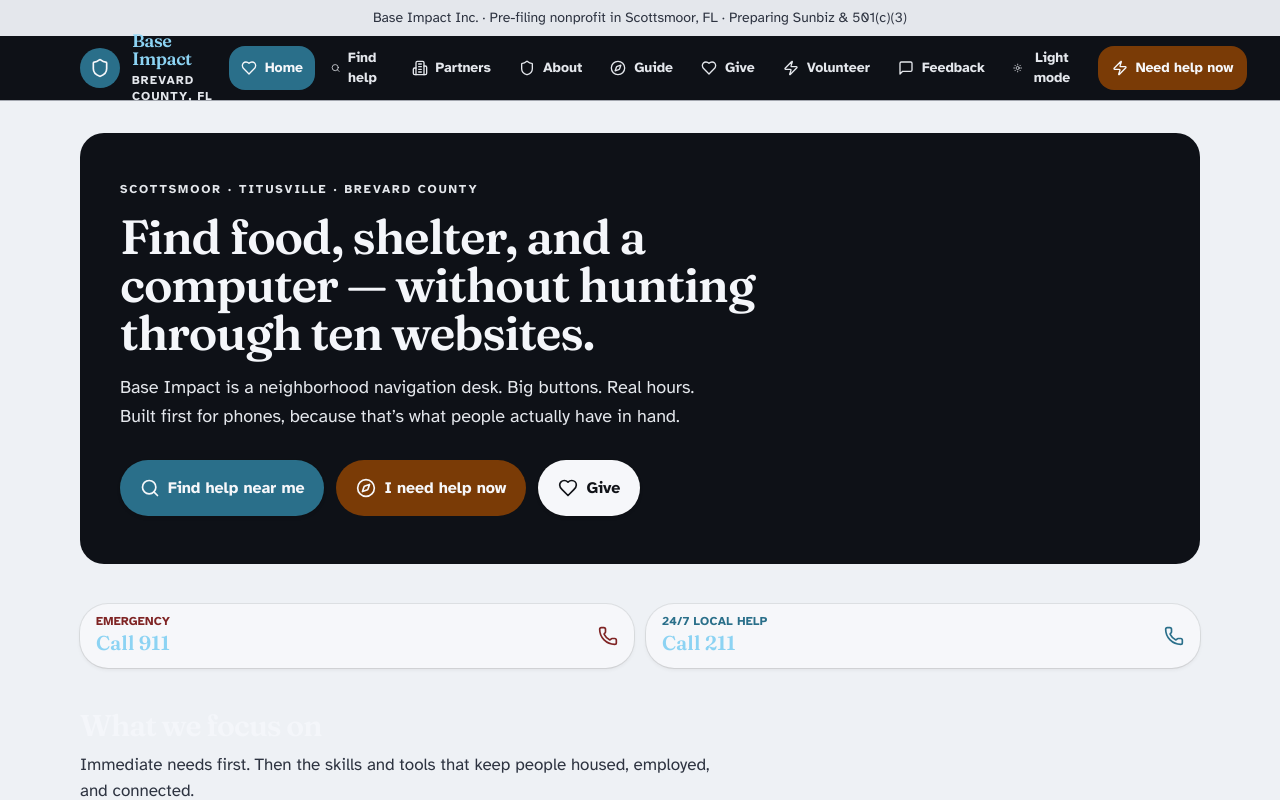
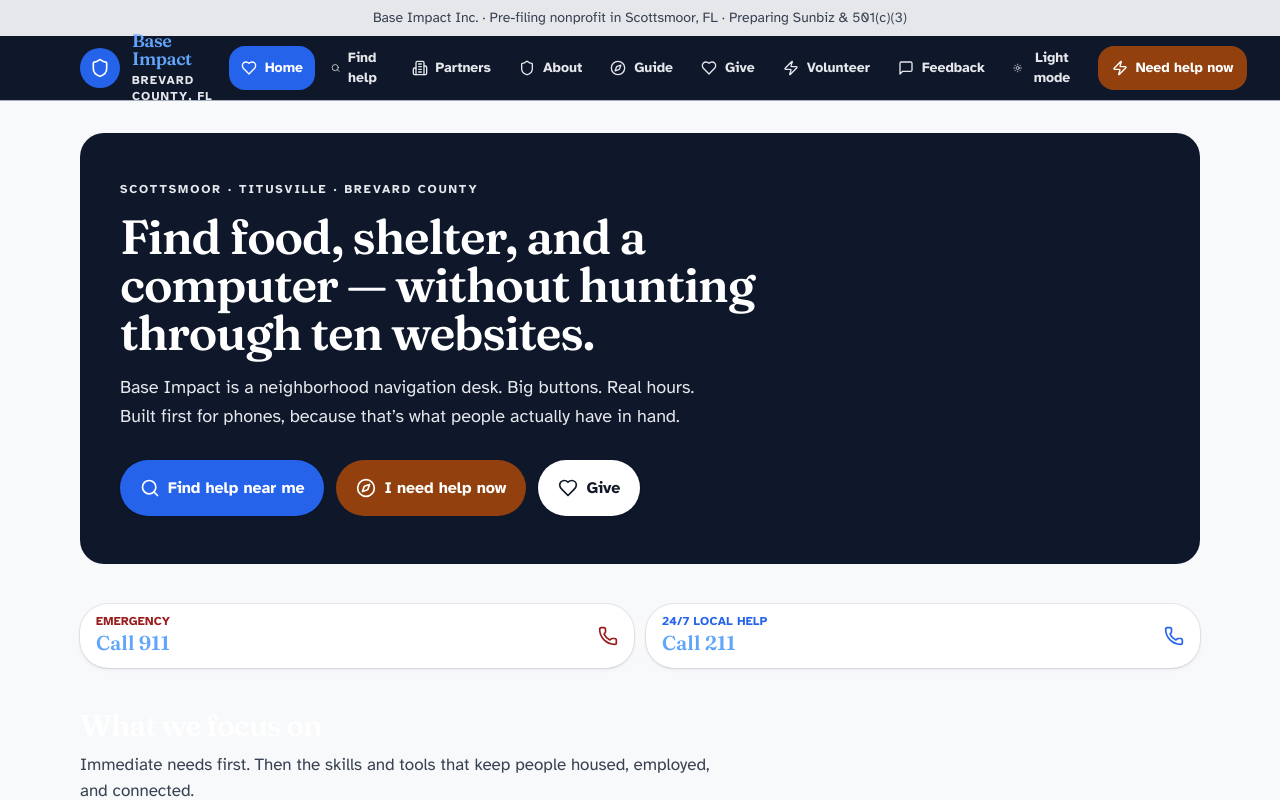
Before and after one commit to eric4479/baseimpact-org, a React (Vite) app: page / in a window 1280 px wide. Shown: the top 800 px of the page. Built offline with nearby package versions, Linux system fonts and the light colour scheme.

Commit message:
Introduce dark-mode high-contrast color scheme overhaul for cards, badges, and typography

```diff
--- a/src/index.css
+++ b/src/index.css
@@ -4,26 +4,26 @@
   --font-sans: "Atkinson Hyperlegible", "Segoe UI", system-ui, sans-serif;
   --font-display: "Fraunces", Georgia, "Times New Roman", serif;
 
-  --color-ink: #111318;
-  --color-ink-soft: #2d3340;
-  --color-paper: #eef1f5;
-  --color-paper-raised: #f6f7fa;
-  --color-paper-sunken: #e4e7ec;
-  --color-pine: #0e1117;
-  --color-pine-deep: #0b0d12;
-  --color-sea: #2a6f8a;
-  --color-sea-bright: #4aa3c2;
-  --color-amber: #7a3b06;
-  --color-amber-soft: #f3e0c8;
-  --color-line: #c8cdd5;
-  --color-ok: #13633e;
-  --color-ok-soft: #cfe8d7;
-  --color-warn: #7a3b06;
-  --color-warn-soft: #f3e0c8;
-  --color-closed: #5c574e;
-  --color-closed-soft: #ece7dc;
-  --color-danger: #7f2424;
-  --color-danger-soft: #f5dad8;
+  --color-ink: #111827;
+  --color-ink-soft: #374151;
+  --color-paper: #f7f9fb;
+  --color-paper-raised: #ffffff;
+  --color-paper-sunken: #e5e7eb;
+  --color-pine: #0f172a;
+  --color-pine-deep: #020617;
+  --color-sea: #2563eb;
+  --color-sea-bright: #60a5fa;
+  --color-amber: #92400e;
+  --color-amber-soft: #fef3c7;
+  --color-line: #cbd5e1;
+  --color-ok: #065f46;
+  --color-ok-soft: #d1fae5;
+  --color-warn: #92400e;
+  --color-warn-soft: #fef3c7;
+  --color-closed: #4b5563;
+  --color-closed-soft: #e5e7eb;
+  --color-danger: #991b1b;
+  --color-danger-soft: #fee2e2;
 
   --color-black: #000000;
   --color-white: #ffffff;
@@ -36,13 +36,13 @@
   --radius-2xl: 1.75rem;
 
   --shadow-border:
-    0px 0px 0px 1px rgb(28 25 21 / 0.08),
-    0px 1px 2px -1px rgb(28 25 21 / 0.08),
-    0px 2px 4px 0px rgb(28 25 21 / 0.06);
+    0px 0px 0px 1px rgb(17 24 39 / 0.08),
+    0px 1px 2px -1px rgb(17 24 39 / 0.08),
+    0px 2px 4px 0px rgb(17 24 39 / 0.06);
   --shadow-border-hover:
-    0px 0px 0px 1px rgb(28 25 21 / 0.12),
-    0px 1px 2px -1px rgb(28 25 21 / 0.12),
-    0px 2px 4px 0px rgb(28 25 21 / 0.1);
+    0px 0px 0px 1px rgb(17 24 39 / 0.14),
+    0px 1px 2px -1px rgb(17 24 39 / 0.12),
+    0px 2px 4px 0px rgb(17 24 39 / 0.1);
 }
 
 @custom-variant dark (&:where(.dark, .dark *));
@@ -56,8 +56,8 @@
   }
 
   html.dark {
-    background: #08090c;
-    color: #e8ecf2;
+    background: #000000;
+    color: #f8fafc;
   }
 
   body {
@@ -83,7 +83,7 @@
   html.dark h1,
   html.dark h2,
   html.dark h3 {
-    color: #f4f6fa;
+    color: #ffffff;
   }
 
   p {
@@ -109,67 +109,86 @@
 
 @layer components {
   .dark .bg-paper {
-    background-color: #0c0f14;
+    background-color: #0b1220;
   }
   .dark .bg-paper-raised {
-    background-color: #11141b;
+    background-color: #111827;
   }
   .dark .bg-paper-sunken {
-    background-color: #181c26;
+    background-color: #1f2937;
   }
   .dark .bg-pine {
-    background-color: #0b0d12;
+    background-color: #0f172a;
   }
   .dark .bg-pine-deep {
-    background-color: #08090c;
+    background-color: #020617;
   }
   .dark .bg-sea {
-    background-color: #11141b;
+    background-color: #111827;
+  }
+
+  .dark .bg-amber {
+    background-color: #78350f;
+  }
+  .dark .bg-amber-soft {
+    background-color: #451a03;
+  }
+  .dark .bg-danger {
+    background-color: #7f1d1d;
+  }
+  .dark .bg-danger-soft {
+    background-color: #450a0a;
+  }
+  .dark .bg-ok {
+    background-color: #064e3b;
+  }
+  .dark .bg-ok-soft {
+    background-color: #022c22;
   }
 
   .dark .border-line {
-    border-color: #4b5568;
+    border-color: #4b5563;
   }
   .dark .shadow-[var(--shadow-border)] {
-    box-shadow: 0 0 0 1px #ffffff12, 0 1px 2px -1px #ffffff0f, 0 2px 4px #ffffff0a;
+    box-shadow: 0 0 0 1px #ffffff14, 0 1px 2px -1px #ffffff0f, 0 2px 4px #ffffff0a;
   }
   .dark .shadow-[var(--shadow-border-hover)] {
     box-shadow: 0 0 0 1px #ffffff1f, 0 1px 2px -1px #ffffff14, 0 2px 4px #ffffff0f;
   }
 
   .dark .text-ink {
-    color: #f1f4f8;
+    color: #f8fafc;
   }
   .dark .text-ink-soft {
-    color: #c9d0da;
+    color: #e2e8f0;
   }
   .dark .text-paper-sunken {
-    color: #a3afbd;
+    color: #cbd5e1;
   }
   .dark .text-line {
-    color: #c9d0da;
+    color: #cbd5e1;
   }
   .dark .text-sea {
-    color: #8cd3f3;
+    color: #60a5fa;
   }
   .dark .text-amber {
-    color: #f8c97e;
+    color: #fbbf24;
   }
   .dark .text-danger {
     color: #fca5a5;
   }
   .dark .text-ok {
-    color: #86efac;
+    color: #34d399;
   }
 
   .dark a {
-    color: #8cd3f3;
+    color: #60a5fa;
   }
   .dark a:hover {
-    color: #c7efff;
+    color: #93c5fd;
   }
   .dark ::placeholder {
-    color: #7b8698;
+    color: #9ca3af;
   }
 }
 
```
